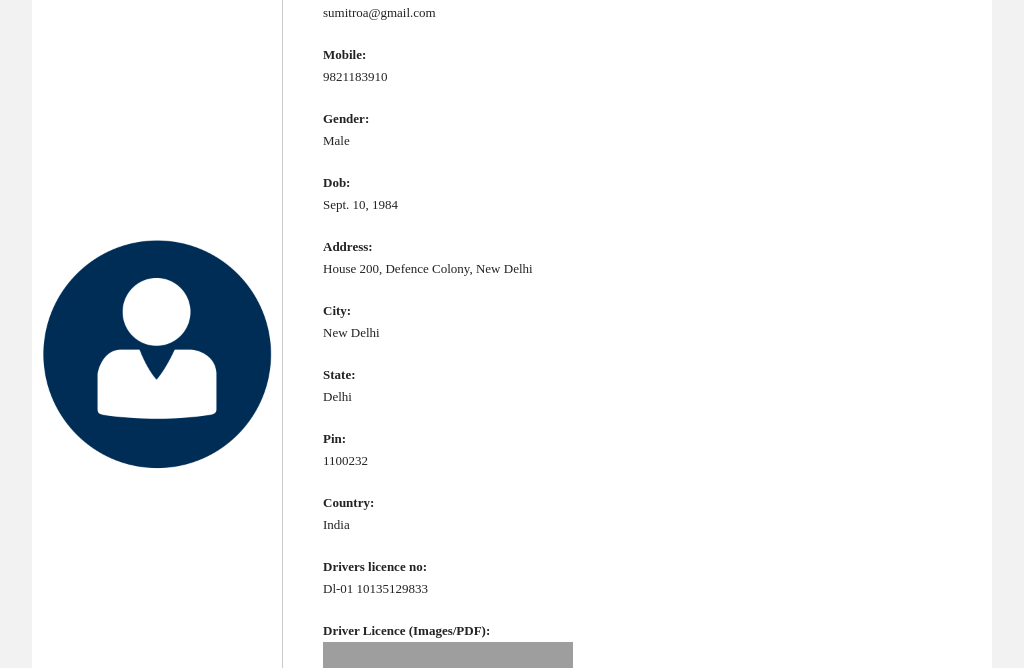
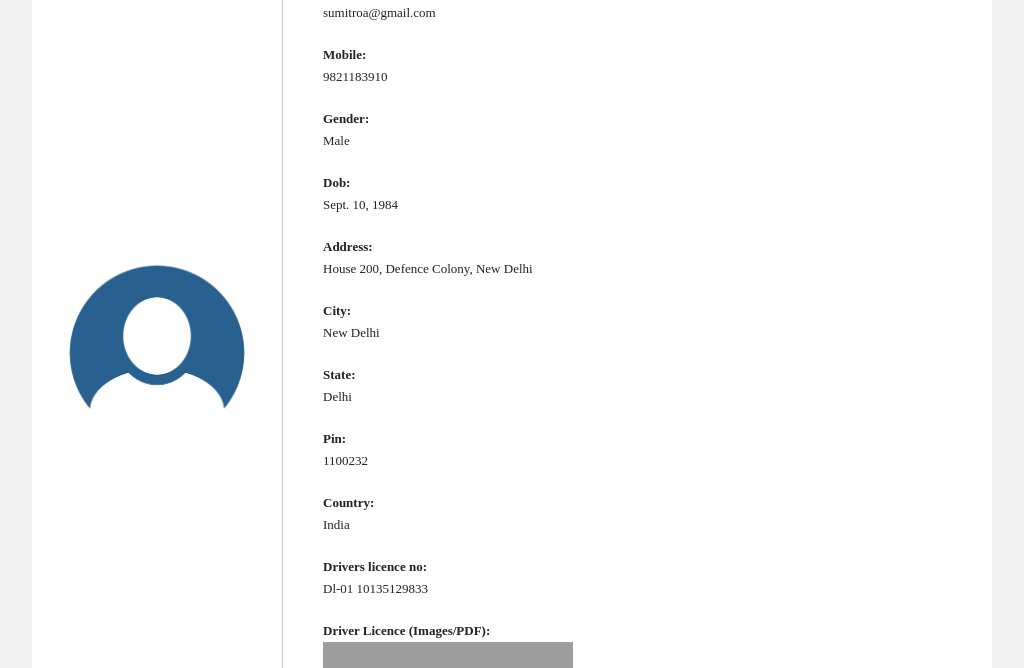
Before and after one commit to Saadmairaj/Traffic-Rules-Ranking-System, a Django app: page /viewprofile/9/ in a window 1280 px wide. Shown: the part 290-958 px from the top of the page, without its empty margins (128-1152 px from the left). Run offline with Django 3.2, Linux system fonts and the light colour scheme; a user stored in the database is signed in; data comes from the database, SQL or seed files in the repository; parts of the project's set-up code (start-up, migrations or seed data) failed here and were passed over; some libraries are stand-ins or nearby versions; grey boxes are pictures that could not be loaded.

Commit message:
Change path of img "profile-pic.png" to "profile-pic2.png".

```diff
--- a/templates/profilepic-sidebar.html
+++ b/templates/profilepic-sidebar.html
@@ -1,3 +1,3 @@
 <div>
-    <img src="/static/images/profile-pic.png" width="250"/>
+    <img src="/static/images/profile-pic2.png" width="250"/>
 </div>
```
